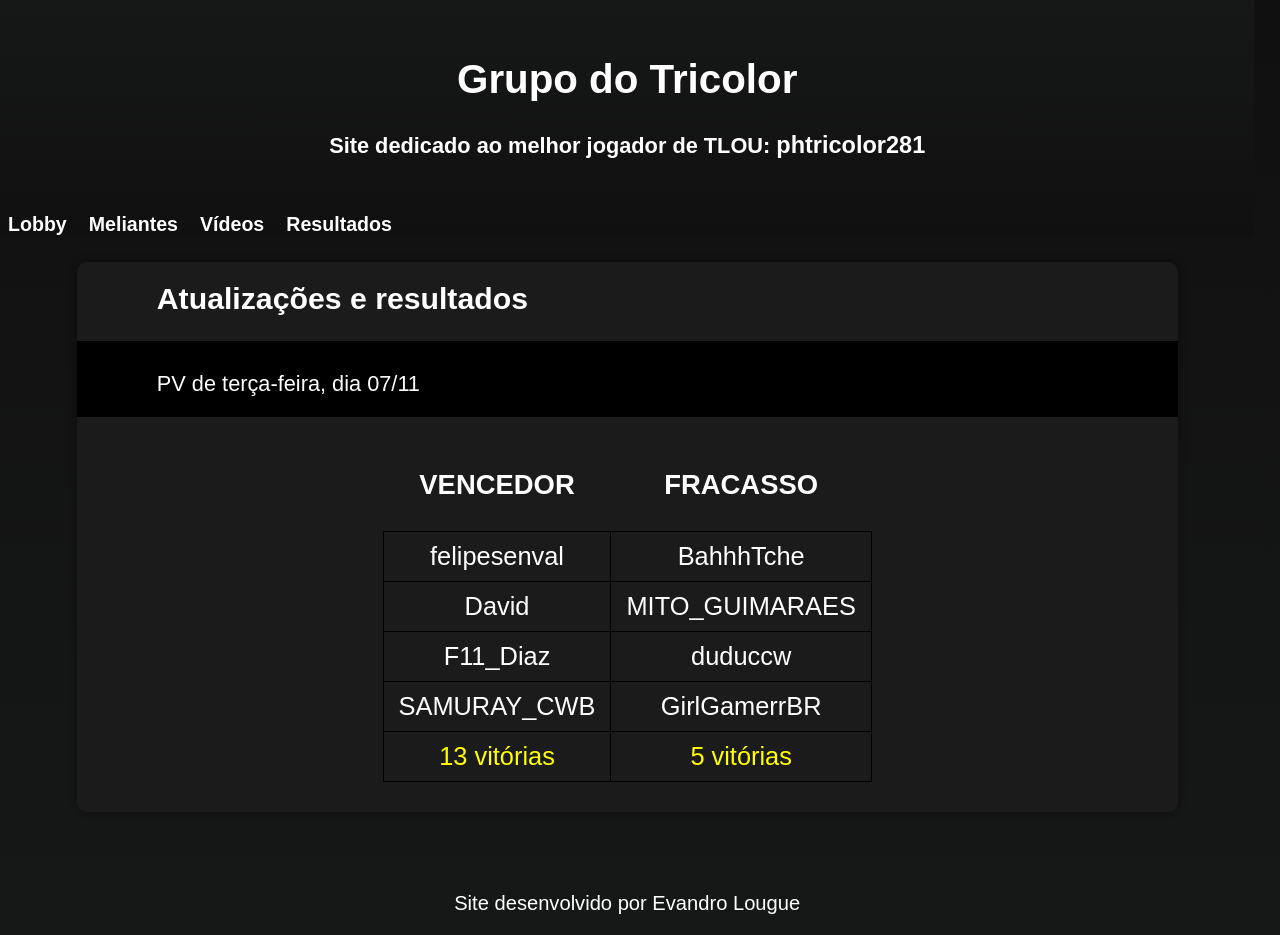
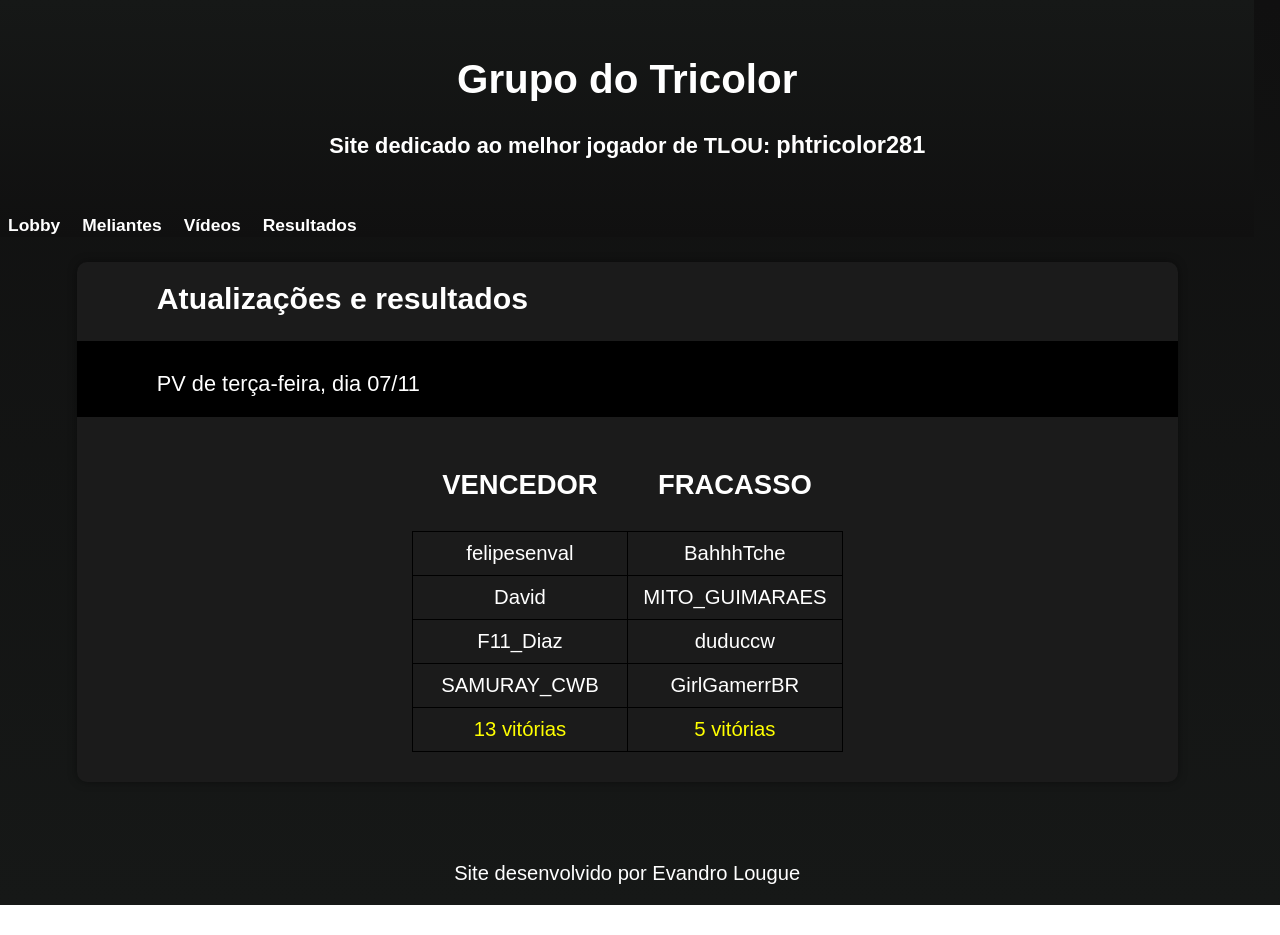
Before and after one commit to EvandroLougue/grupo-the-last-of-us, a plain HTML site: page ultimas-noticias.html in a window 1280 px wide. After the commit the page ends 905 px from the top, so only its background shows below. Drawn offline with Linux system fonts and the light colour scheme; a script that the page names is missing.

Commit message:
correção

```diff
--- a/estilo.css
+++ b/estilo.css
@@ -52,7 +52,7 @@ header > nav > a {
     font-weight: bold;
     transition-duration: 0.5s;
     margin-left: 0px;
-    font-size: 0.9em;
+    font-size: 0.8em;
 }
 nav > a:hover {
     background-color: gray;
@@ -126,7 +126,7 @@ th {
 td {
     border: 1px solid black;
     padding: 10px 15px;
-    font-size: 1em;
+    font-size: 0.8em;
 }
 td.vitorias {
     color: yellow;
```
